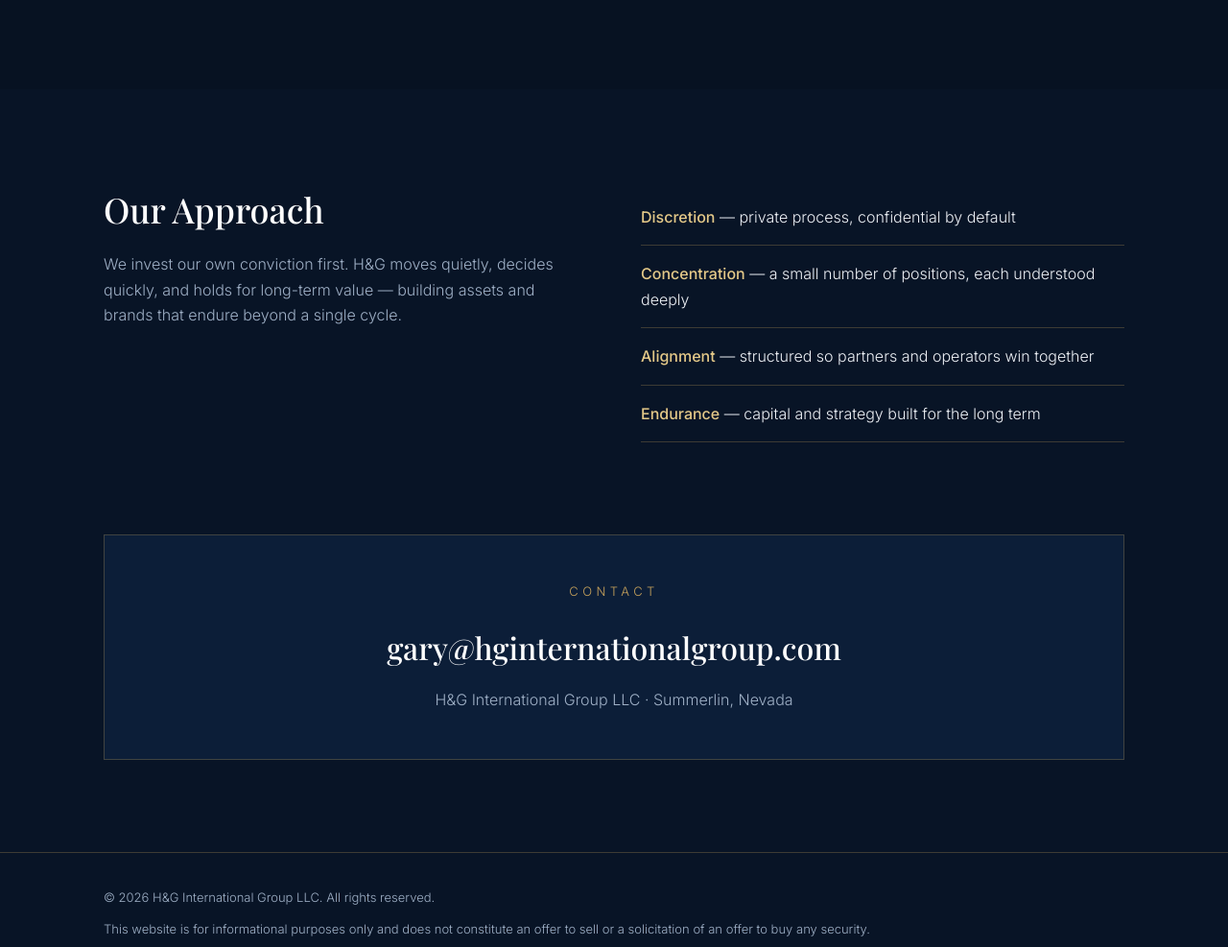
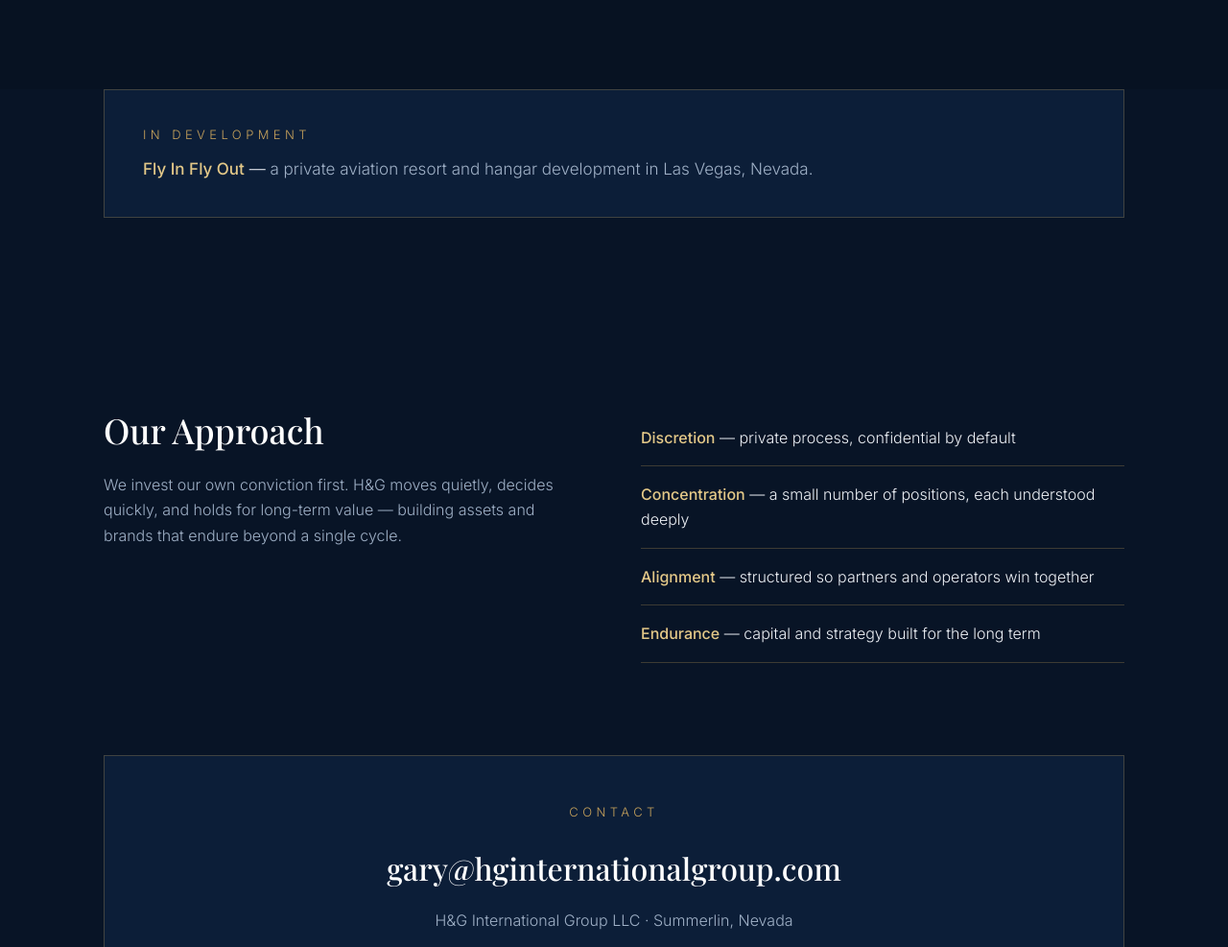
Before and after one commit to hgintl/hgintl.github.io, a plain HTML site: page index.html in a window 1280 px wide. Shown: the part 2274-3261 px from the top of the page at 96% size. Drawn offline with nearby package versions, Linux system fonts and the light colour scheme.

Commit message:
Add Fly In Fly Out mention

```diff
--- a/index.html
+++ b/index.html
@@ -107,7 +107,15 @@
   </div>
 </section>
 
-<section id="approach">
+<section style="padding:0 0 96px">
+    <div class="wrap">
+      <div class="contact-box" style="text-align:left;padding:36px 40px">
+        <div class="kicker" style="margin-bottom:10px">In Development</div>
+        <p style="font-size:17px"><b style="color:var(--gold2);font-weight:500">Fly In Fly Out</b> — <span style="color:var(--muted)">a private aviation resort and hangar development in Las Vegas, Nevada.</span></p>
+      </div>
+    </div>
+</section>
+  <section id="approach">
   <div class="wrap split">
     <div>
       <div class="sec-title">Our Approach</div>
```
